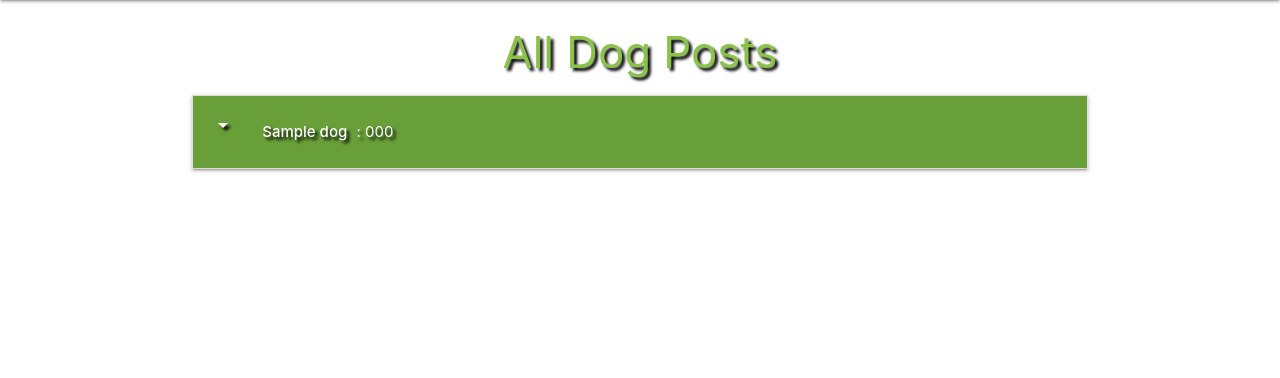
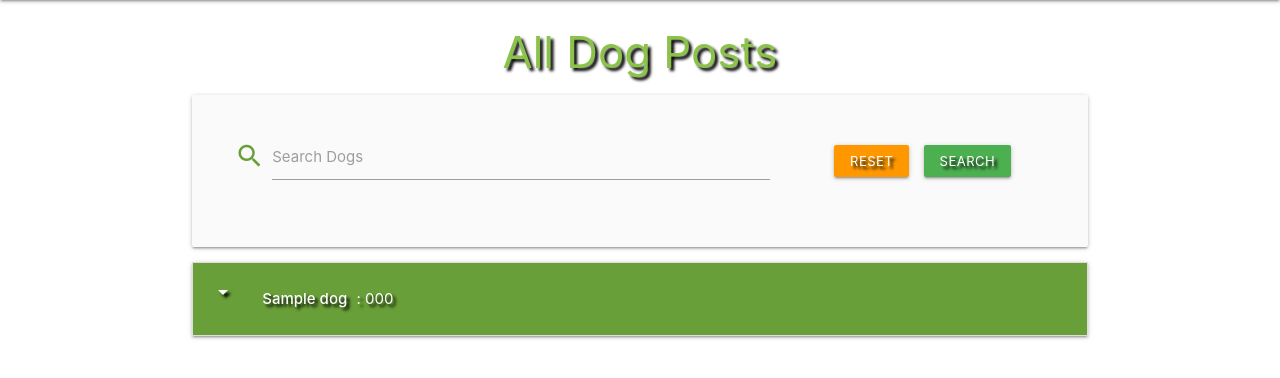
Before and after one commit to atvars/yorkshire_terrier, a Flask app: page / in a window 1280 px wide. Shown: the part 64-442 px from the top of the page. Run offline with Flask 2, Linux system fonts and the light colour scheme; grey boxes marked "Sample" are stand-in pictures; a database or web service that is not in the repository returns one stand-in record (values such as "Sample title"); some libraries are stand-ins or nearby versions.

Commit message:
Added search option

```diff
--- a/app.py
+++ b/app.py
@@ -22,6 +22,14 @@ mongo = PyMongo(app)
 @app.route("/get_dogs")
 def get_dogs():
     dogs = mongo.db.dogs.find()
+    return render_template("dogs.html", dogs=dogs)
+
+
+# Search option for dogs
+@app.route("/search", methods=["GET", "POST"])
+def search():
+    query = request.form.get("query")
+    dogs = list(mongo.db.dogs.find({"$text": {"$search": query}}))
     return render_template("dogs.html", dogs=dogs)
 
 
--- a/templates/dogs.html
+++ b/templates/dogs.html
@@ -2,6 +2,26 @@
 {% block content %}
 
 <h3 class="center-align light-green-text text-shadow darken-2">All Dog Posts</h3>
+
+ <div class="row card-panel grey lighten-5">
+        <form action="{{ url_for('search') }}" method="post" class="col s12">
+            <div class="row valign-wrapper center-align">
+                <div class="input-field col s12 m8">
+                    <i class="material-icons prefix light-green-text text-darken-2">search</i>
+                    <input type="text" name="query" id="query" minlength="3" class="validate" required>
+                    <label for="query">Search Dogs</label>
+                </div>
+                <div class="col s12 m4">
+                    <a href="{{ url_for('get_dogs') }}" class="btn-small orange text-shadow">Reset</a>
+                    <button type="submit" class="btn-small green text-shadow">
+                         Search
+                    </button>
+                </div>
+            </div>
+        </form>
+    </div>
+
+   {% if dogs|length > 0 %}
 
     <ul class="collapsible">
         {% for dog in dogs %}
@@ -33,4 +53,7 @@
             </li>
         {% endfor %}
     </ul>
+    {% else %}
+        <h3 class="center-align light-green-text text-shadow darken-2">No Results Found</h3>
+    {% endif %}
 {% endblock %}
```
